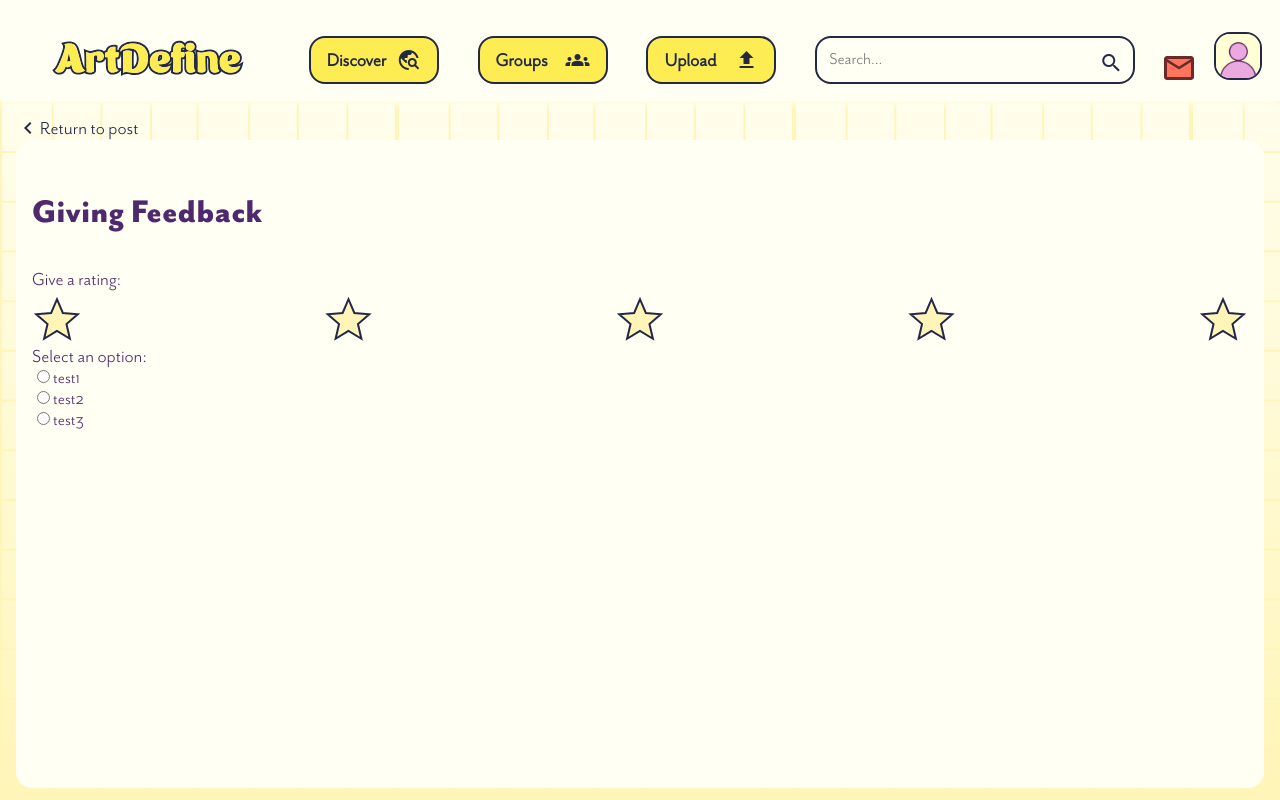
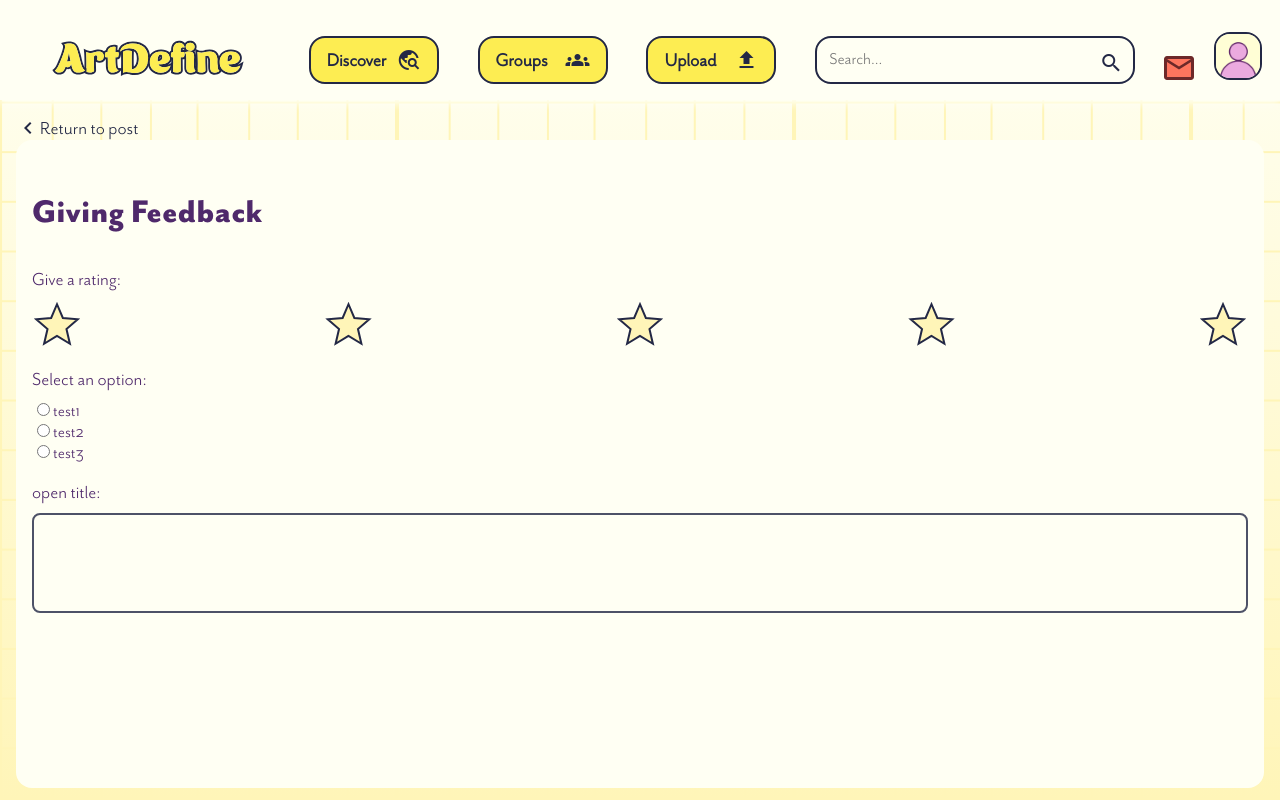
Before and after one commit to Thomas-More-ArtDefine/ArtDefine-front, a React (Create React App) app in the folder artdefine/: page /post/1/feedback in a window 1280 px wide. Built offline with nearby package versions, Linux system fonts and the light colour scheme; no server answers.

Commit message:
added: open feedback component

```diff
--- a/artdefine/src/App.scss
+++ b/artdefine/src/App.scss
@@ -2003,3 +2003,35 @@ tr{
     }
   }
 }}
+
+.feedback-title{
+  margin-bottom: 10px;
+  margin-top: 18px;
+}
+
+.feedback-open{
+  div{
+    textarea{
+      width: 100%;
+      height: 100px;
+      @include border-standard(2px);
+      border-radius: $corner-radius-sm;
+      resize: none;
+      background-color: $canvas-white-light;
+      color: $purple-dark;
+      opacity: 80%;
+      &:focus{
+        accent-color: $color-primary;
+      }
+    }
+    .filled-field{
+      color: $midnight-blue;
+      font-size: 18px;
+    }
+    .empty-field{
+      background-color: $canvas-white-dark;
+      border-radius: $corner-radius-sm;
+      height: 26px;
+    }
+  }
+}
--- a/artdefine/src/components/feedback/FeedbackOpen.tsx
+++ b/artdefine/src/components/feedback/FeedbackOpen.tsx
@@ -1,8 +1,22 @@
-const FeedbackOpen: React.FC< { title:string, empty:boolean, options:string[], active?:number }> = ({title, empty, options, active }) => {
+import { useState } from "react";
+
+const FeedbackOpen: React.FC< { title:string, empty:boolean, text?:string }> = ({title, empty, text }) => {
+    const [string, setString] = useState<string>('');
 
     return (
         <div className="feedback-open">
+            <div className="font fs20 eaves book purple-dark align-start feedback-title">{title}</div>
+            <div className="field">
+                {empty?
+                    <textarea className="font eaves book" name="feedbackInput" id="feedbackInput" onChange={(e) => {setString(e.target.value)}}></textarea>
+                : text?
+                    <p className="filled-field font eaves book">{text}</p>
+                :
+                    <p className="empty-field"></p>
+                }
 
+
+            </div>
         </div>
     );
 };
--- a/artdefine/src/components/feedback/FeedbackRadio.tsx
+++ b/artdefine/src/components/feedback/FeedbackRadio.tsx
@@ -22,7 +22,7 @@ const FeedbackRadio: React.FC< { title:string, empty:boolean, options:string[],
 
     return (
         <div className="feedback-radial">
-        <div className="font fs20 eaves book purple-dark align-start">{title}</div>
+        <div className="feedback-title font fs20 eaves book purple-dark align-start">{title}</div>
         <div className="options">
             {mappedoptions}
         </div>
--- a/artdefine/src/components/feedback/FeedbackStars.tsx
+++ b/artdefine/src/components/feedback/FeedbackStars.tsx
@@ -28,7 +28,7 @@ const FeedbackStars: React.FC< { title:string, empty:boolean, starAmount?:number
     return (
 
                     <div className="feedback-stars">
-                        <div className="font fs20 eaves book purple-dark align-start">{title}</div>
+                        <div className="feedback-title font fs20 eaves book purple-dark align-start">{title}</div>
                         <div className="stars flex justify-spacebetween">
                             <i className="material-icons set star" id="star1" onClick={()=> handleStarClick(1)}>star</i>
                             <i className="material-icons set star" id="star2" onClick={()=> handleStarClick(2)}>star</i>
--- a/artdefine/src/pages/post/PostFeedback.tsx
+++ b/artdefine/src/pages/post/PostFeedback.tsx
@@ -1,6 +1,7 @@
 import { useNavigate, useParams } from "react-router-dom";
 import FeedbackStars from "../../components/feedback/FeedbackStars";
 import FeedbackRadio from "../../components/feedback/FeedbackRadio";
+import FeedbackOpen from "../../components/feedback/FeedbackOpen";
 
 
 export default function PostFeedback() {
@@ -15,6 +16,7 @@ export default function PostFeedback() {
             <h3>Giving Feedback</h3>
             <FeedbackStars title="Give a rating:"  empty={true} />
             <FeedbackRadio title="Select an option:" empty={true} options={['test1', 'test2', 'test3']} />
+            <FeedbackOpen title="open title:" empty={true} />
         </div>
     </div>
     </>
```
